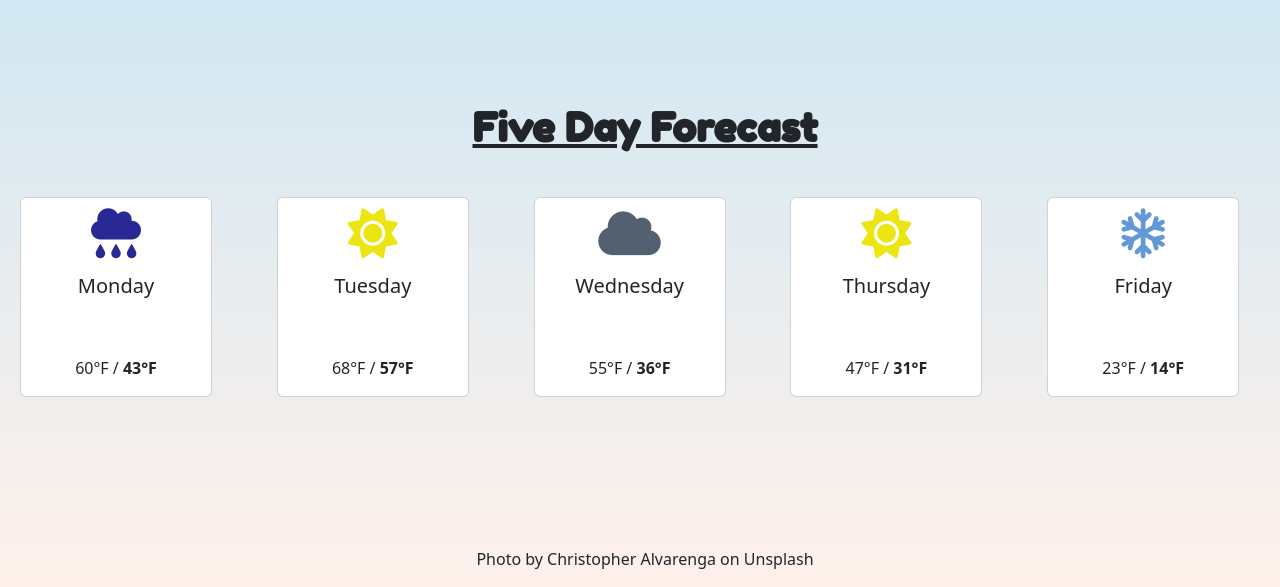
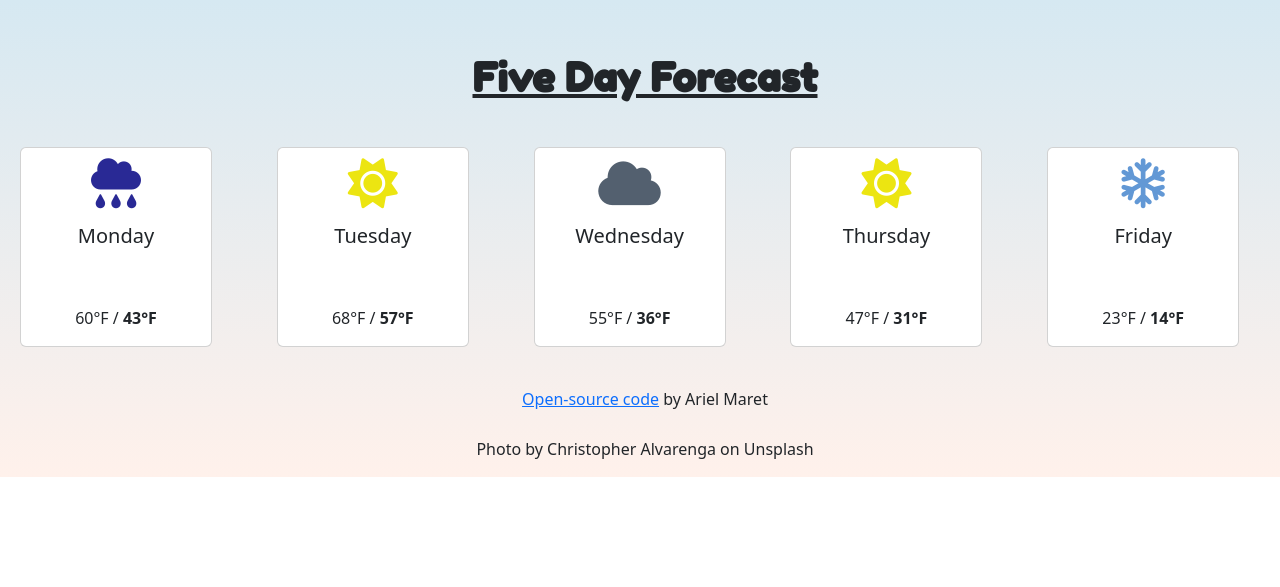
Before and after one commit to mermaidProgrammer/my-weather-app, a plain HTML site: page index.html in a window 1280 px wide. Shown: the part 485-1072 px from the top of the page. After the commit the page ends 962 px from the top, so only its background shows below. Drawn offline with nearby package versions, Linux system fonts and the light colour scheme.

Commit message:
Update footnote+Styling
Updated footnote to link to open source code on Github and added stylings

```diff
--- a/index.html
+++ b/index.html
@@ -126,7 +126,14 @@
         </div>
       </div>
     </div>
-    <p>Photo by Christopher Alvarenga on Unsplash</p>
+    <p class="footnote">
+      <a href="https://github.com/mermaidProgrammer/my-weather-app/find/main"> Open-source code</a>
+    <span>by Ariel Maret</span>
+    </p>
+    <p class="footnote">
+        Photo by Christopher Alvarenga on Unsplash
+    </p>
+
 
     <script src="https://code.jquery.com/jquery-3.2.1.slim.min.js" integrity="sha384-KJ3o2DKtIkvYIK3UENzmM7KCkRr/rE9/Qpg6aAZGJwFDMVNA/GpGFF93hXpG5KkN" crossorigin="anonymous"></script>
     <script src="https://cdn.jsdelivr.net/npm/popper.js@1.12.9/dist/umd/popper.min.js" integrity="sha384-ApNbgh9B+Y1QKtv3Rn7W3mgPxhU9K/ScQsAP7hUibX39j7fakFPskvXusvfa0b4Q" crossorigin="anonymous"></script>
--- a/styles.css
+++ b/styles.css
@@ -75,7 +75,7 @@ h3 {
   text-align: center;
   font-family: "Fredoka One", cursive;
   font-size: 40px;
-  padding-top: 100px;
+  padding-top: 50px;
   text-decoration: underline;
 }
 
@@ -84,7 +84,7 @@ h3 {
   font-size: 100px;
 }
 .container-forecast {
-  padding-bottom: 100px;
+  padding-bottom: 30px;
   margin-left: 10px;
 }
 .card {
@@ -116,3 +116,6 @@ p {
   text-align: center;
   color: rgb(98, 152, 213);
 }
+.footnote {
+  padding-top: 10px;
+}
```
